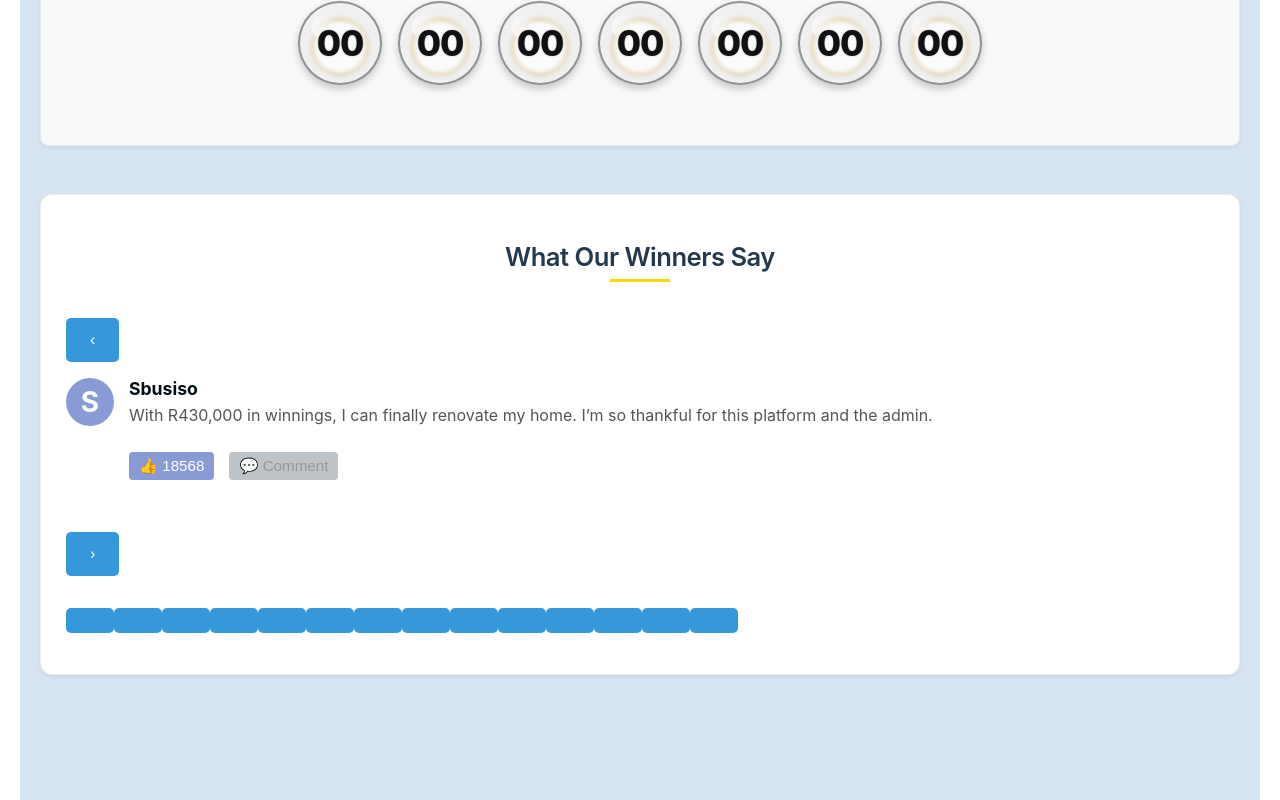
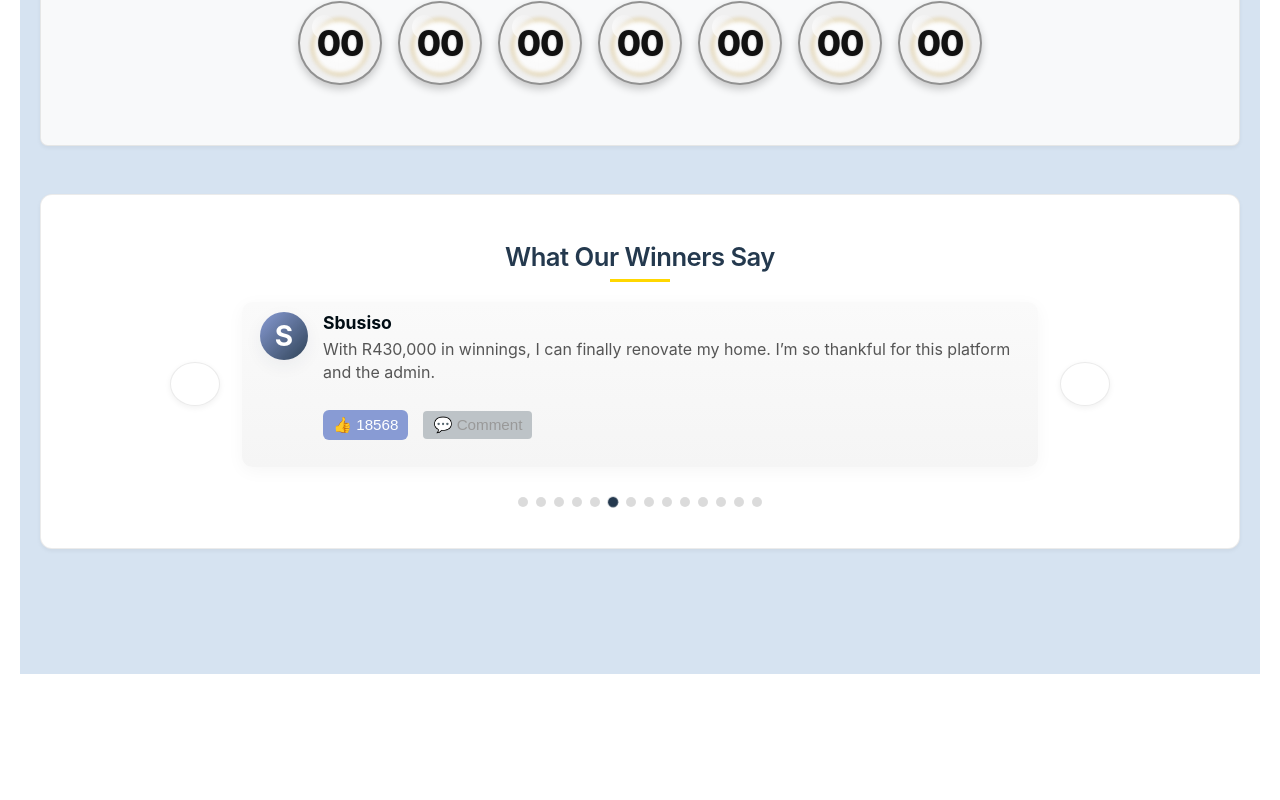
Before and after one commit to omas1st/successplatform, a React (Create React App) app: page / in a window 1280 px wide. Shown: the part 2108-2908 px from the top of the page. After the commit the page ends 2782 px from the top, so only its background shows below. Built offline with nearby package versions, Linux system fonts and the light colour scheme; no server answers; the HTML template or start-up script is replaced by a standard one.

Commit message:
Update Home.css

```diff
--- a/src/pages/Home.css
+++ b/src/pages/Home.css
@@ -96,6 +96,7 @@ h3 {
     border: 2px solid rgba(0, 0, 0, 0.397);
 }
 
+/* attribute selectors left as-is (depends on how LottoBall passes color prop to DOM) */
 .lotto-ball[color="#88f"] {
     background-color: var(--premium-blue);
     border-color: rgba(0,0,0,0.1);
@@ -238,17 +239,109 @@ h3 {
     background: var(--accent-gold);
 }
 
-.testimonial {
+/* Carousel container */
+.testimonial-carousel {
+    display: flex;
+    align-items: center;
+    justify-content: center;
+    gap: 16px;
+    width: 100%;
+    margin-top: 10px;
+}
+
+/* Prev / Next controls */
+.carousel-control {
+    background: white;
+    border: 1px solid rgba(0,0,0,0.08);
+    width: 44px;
+    height: 44px;
+    border-radius: 50%;
+    display: inline-flex;
+    align-items: center;
+    justify-content: center;
+    font-size: 1.6rem;
+    cursor: pointer;
+    transition: transform 0.15s ease, box-shadow 0.15s ease;
+    box-shadow: 0 2px 6px rgba(0,0,0,0.06);
+    user-select: none;
+}
+
+.carousel-control:hover {
+    transform: translateY(-3px);
+    box-shadow: 0 6px 14px rgba(0,0,0,0.12);
+}
+
+.carousel-control.prev {
+    margin-right: 6px;
+}
+
+.carousel-control.next {
+    margin-left: 6px;
+}
+
+/* Display area for single testimonial */
+.testimonial-display {
+    flex: 1 1 640px;
+    max-width: 760px;
+    min-width: 260px;
+    display: flex;
+    align-items: center;
+    justify-content: center;
+    padding: 10px 18px;
+    border-radius: 10px;
+    background: linear-gradient(180deg, rgba(250,250,250,1), rgba(245,245,245,1));
+    box-shadow: 0 4px 18px rgba(0,0,0,0.04);
+    transition: box-shadow 220ms ease, transform 220ms ease;
+}
+
+/* compact fancy enhancements: hover glass + transform */
+.testimonial-display:hover {
+  transform: translateY(-4px);
+  box-shadow: 0 14px 40px rgba(36,57,78,0.09);
+}
+
+/* animate testimonial entry - directional classes applied by React */
+.testimonial-display .testimonial {
     display: flex;
     align-items: flex-start;
-    margin-bottom: 20px;
+    width: 100%;
 }
 
+/* Slide-in from right */
+@keyframes slideInFromRight {
+  0%   { opacity: 0; transform: translateX(18px) scale(0.995); }
+  60%  { opacity: 1; transform: translateX(-6px) scale(1.002); }
+  100% { opacity: 1; transform: translateX(0) scale(1); }
+}
+
+/* Slide-in from left (mirror) */
+@keyframes slideInFromLeft {
+  0%   { opacity: 0; transform: translateX(-18px) scale(0.995); }
+  60%  { opacity: 1; transform: translateX(6px) scale(1.002); }
+  100% { opacity: 1; transform: translateX(0) scale(1); }
+}
+
+/* Fade fallback (small upward fade) */
+@keyframes fadeInUp {
+    from { opacity: 0; transform: translateY(8px); }
+    to   { opacity: 1; transform: translateY(0); }
+}
+
+/* attach animations depending on direction class */
+.testimonial-display.slide-right .testimonial {
+  animation: slideInFromRight 360ms cubic-bezier(.22,.9,.37,1) both;
+}
+
+.testimonial-display.slide-left .testimonial {
+  animation: slideInFromLeft 360ms cubic-bezier(.22,.9,.37,1) both;
+}
+
+/* Avatar and content */
 .avatar {
     flex-shrink: 0;
     width: 48px;
     height: 48px;
-    background: var(--premium-blue);
+    background: linear-gradient(135deg, rgba(136,155,212,1) 0%, rgba(36,57,78,0.95) 100%);
     color: white;
     font-size: 1.75rem;
     font-weight: bold;
@@ -257,6 +350,7 @@ h3 {
     align-items: center;
     justify-content: center;
     margin-right: 15px;
+    box-shadow: 0 6px 18px rgba(36,57,78,0.06);
 }
 
 .testimonial-content {
@@ -273,9 +367,11 @@ h3 {
 .testimonial-content p {
     margin: 0 0 10px;
     color: #555;
-    line-height: 1.4;
+    line-height: 1.45;
+    word-break: break-word;
 }
 
+/* Actions */
 .testimonial-actions {
     display: flex;
     align-items: center;
@@ -292,17 +388,19 @@ h3 {
     display: inline-flex;
     align-items: center;
     gap: 5px;
-    padding: 5px 10px;
-    border-radius: 4px;
-    transition: background 0.2s ease;
+    padding: 6px 10px;
+    border-radius: 6px;
+    transition: filter 0.12s ease, transform 0.12s ease;
 }
 
 .like-button:hover {
-    background: darken(var(--like-default), 10%);
+    filter: brightness(0.92);
+    transform: translateY(-2px);
 }
 
 .like-button.liked {
     background: var(--like-active);
+    filter: none;
 }
 
 .comment-link {
@@ -317,3 +415,92 @@ h3 {
     padding: 5px 10px;
     border-radius: 4px;
 }
+
+/* Dots / indicators */
+.carousel-dots {
+    display: flex;
+    justify-content: center;
+    gap: 8px;
+    margin-top: 14px;
+}
+
+.dot {
+    width: 10px;
+    height: 10px;
+    border-radius: 50%;
+    background: rgba(0,0,0,0.14);
+    border: none;
+    padding: 0;
+    cursor: pointer;
+    transition: transform 0.15s ease, background 0.15s ease;
+}
+
+.dot:hover {
+    transform: scale(1.15);
+}
+
+/* active dot pulse */
+@keyframes dotPulse {
+  0%   { transform: scale(1); box-shadow: 0 0 0 0 rgba(36,57,78,0.12); }
+  70%  { transform: scale(1.18); box-shadow: 0 0 0 8px rgba(36,57,78,0.04); }
+  100% { transform: scale(1); box-shadow: 0 0 0 0 rgba(36,57,78,0); }
+}
+
+.dot.active {
+    background: var(--primary-blue);
+    box-shadow: 0 2px 6px rgba(36,57,78,0.18);
+    animation: dotPulse 1100ms ease-in-out infinite;
+}
+
+/* Responsive tweaks */
+@media (max-width: 880px) {
+    .testimonial-display {
+        max-width: 640px;
+    }
+
+    .carousel-control {
+        width: 40px;
+        height: 40px;
+        font-size: 1.3rem;
+    }
+}
+
+@media (max-width: 560px) {
+    .testimonial-carousel {
+        gap: 8px;
+        align-items: stretch;
+    }
+
+    .carousel-control {
+        width: 36px;
+        height: 36px;
+        font-size: 1.1rem;
+    }
+
+    .testimonial-display {
+        padding: 12px;
+        min-width: 200px;
+    }
+
+    .avatar {
+        width: 44px;
+        height: 44px;
+        font-size: 1.5rem;
+        margin-right: 12px;
+    }
+
+    .testimonial-content strong {
+        font-size: 1rem;
+    }
+
+    .dot {
+        width: 9px;
+        height: 9px;
+    }
+}
+
+/* small responsive tweak for very narrow screens */
+@media (max-width: 420px) {
+  .testimonial-display { padding: 10px; }
+  .carousel-control { display: none; } /* rely on swipe & dots on tiny screens */
+}
```
